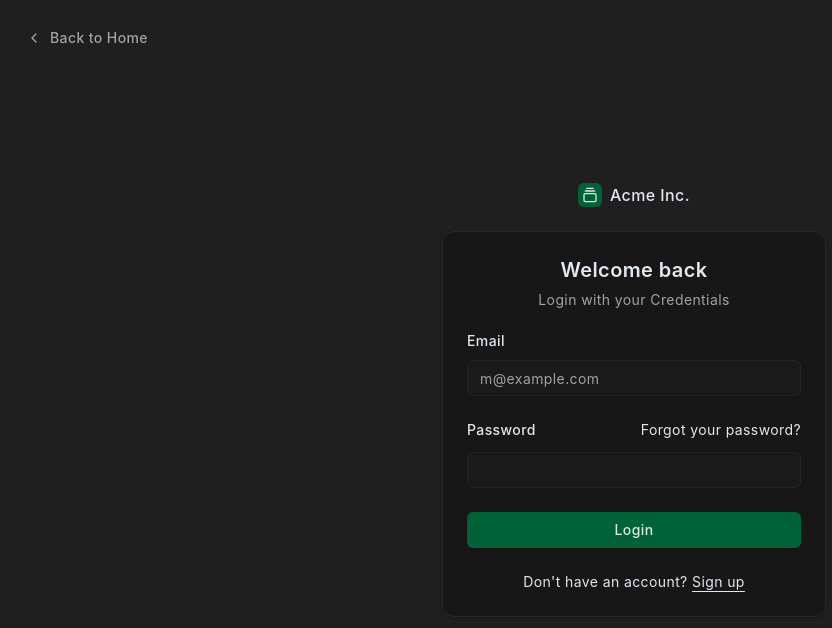
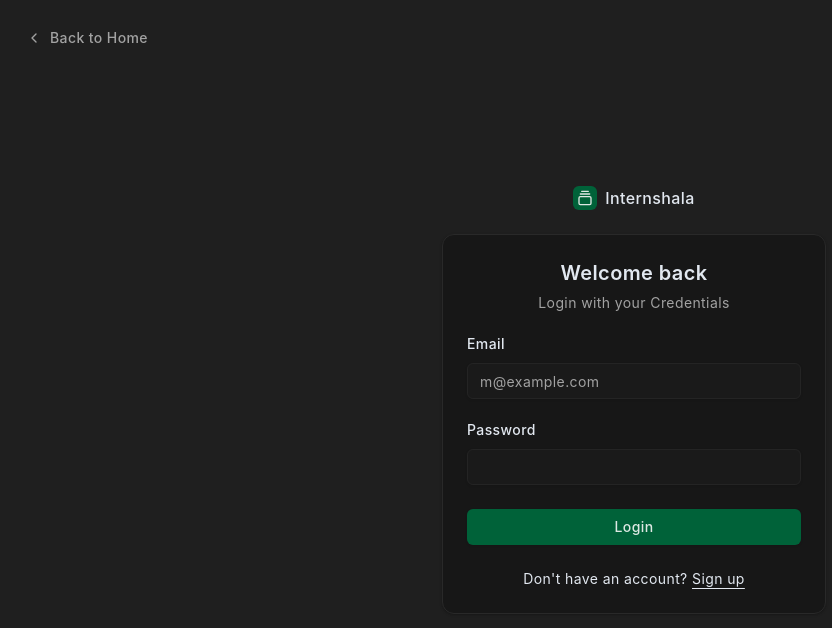
Before and after one commit to Boot41/soorya-internshala, a React (Vite) app in the folder client/web/: page /auth/login in a window 1280 px wide. Shown: the top 628 px of the page, without its empty margins (6-838 px from the left). Built offline with nearby package versions, Linux system fonts and the light colour scheme.

Commit message:
chore: minor fixes

```diff
--- a/client/web/src/components/login-form.tsx
+++ b/client/web/src/components/login-form.tsx
@@ -40,12 +40,6 @@ export function LoginForm({
                 <div className="grid gap-3">
                   <div className="flex items-center">
                     <Label htmlFor="password">Password</Label>
-                    <a
-                      href="#"
-                      className="ml-auto text-sm underline-offset-4 hover:underline"
-                    >
-                      Forgot your password?
-                    </a>
                   </div>
                   <Input id="password" type="password" required />
                 </div>
--- a/client/web/src/routes/auth/login.tsx
+++ b/client/web/src/routes/auth/login.tsx
@@ -1,4 +1,4 @@
-import { createFileRoute } from '@tanstack/react-router'
+import { createFileRoute, Link } from '@tanstack/react-router'
 import { GalleryVerticalEnd } from "lucide-react"
 import { LoginForm } from "@/components/login-form"
 import { AuthLayout } from "@/layouts/auth-layout"
@@ -13,12 +13,12 @@ export default function LoginPage() {
     <AuthLayout>
       <div className="bg-muted flex min-h-svh flex-col items-center justify-center gap-6 p-6 md:p-10">
         <div className="flex w-full max-w-sm flex-col gap-6">
-          <a href="#" className="flex items-center gap-2 self-center font-medium">
+          <Link to="/" className="flex items-center gap-2 self-center font-medium">
             <div className="bg-primary text-primary-foreground flex size-6 items-center justify-center rounded-md">
               <GalleryVerticalEnd className="size-4" />
             </div>
-            Acme Inc.
-          </a>
+            Internshala
+          </Link>
           <LoginForm />
         </div>
       </div>
--- a/client/web/src/routes/auth/sign-up.tsx
+++ b/client/web/src/routes/auth/sign-up.tsx
@@ -1,4 +1,4 @@
-import { createFileRoute } from '@tanstack/react-router'
+import { createFileRoute, Link } from '@tanstack/react-router'
 import { GalleryVerticalEnd } from "lucide-react"
 import { SignUpForm } from "@/components/sign-up-form"
 import { AuthLayout } from "@/layouts/auth-layout"
@@ -12,12 +12,12 @@ export default function SignUpPage() {
     <AuthLayout>
       <div className="bg-muted flex min-h-svh flex-col items-center justify-center gap-6 p-6 md:p-10">
         <div className="flex w-full max-w-sm flex-col gap-6">
-          <a href="#" className="flex items-center gap-2 self-center font-medium">
+          <Link to="/" className="flex items-center gap-2 self-center font-medium">
             <div className="bg-primary text-primary-foreground flex size-6 items-center justify-center rounded-md">
               <GalleryVerticalEnd className="size-4" />
             </div>
-            Acme Inc.
-          </a>
+            Internshala
+          </Link>
           <SignUpForm />
         </div>
       </div>
```
